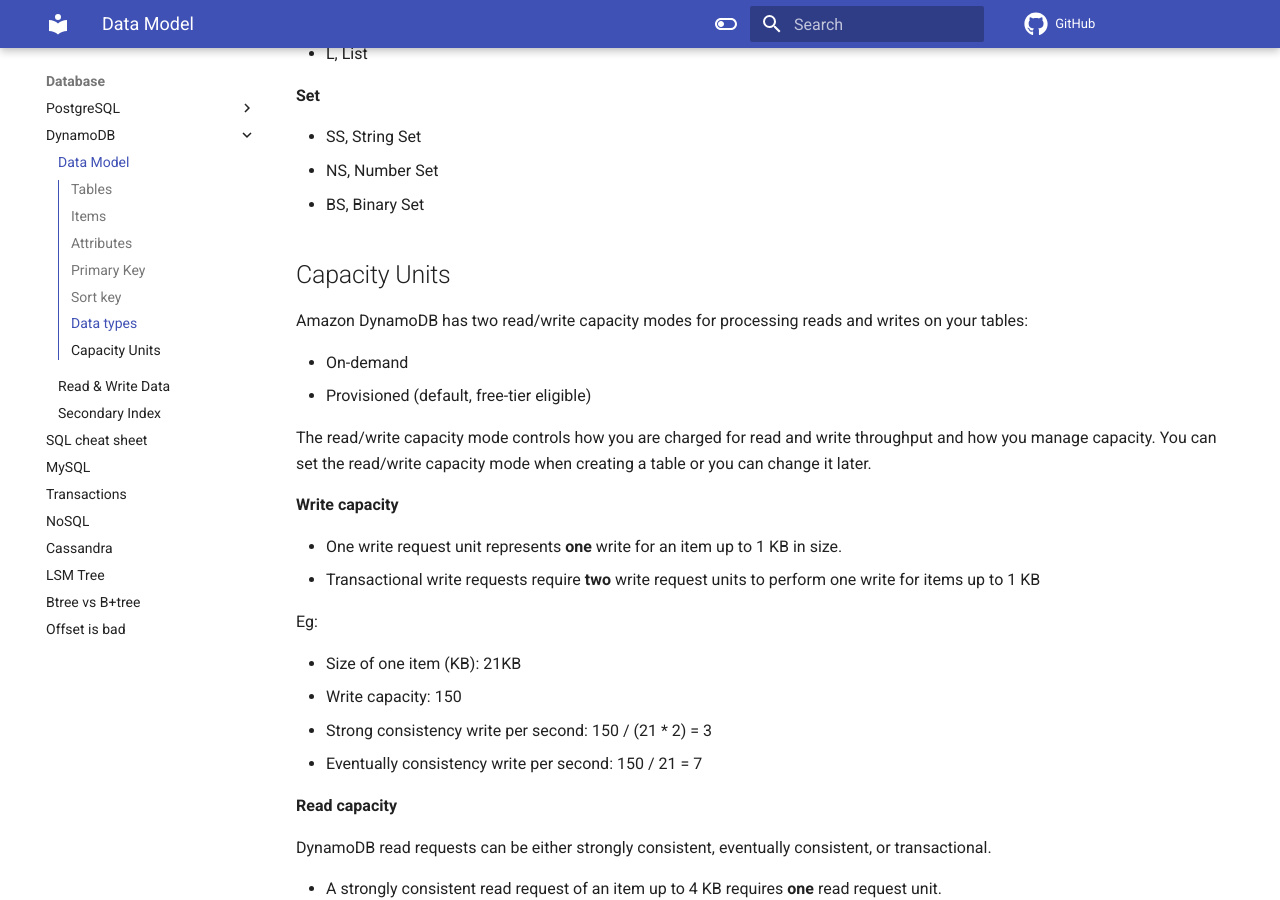
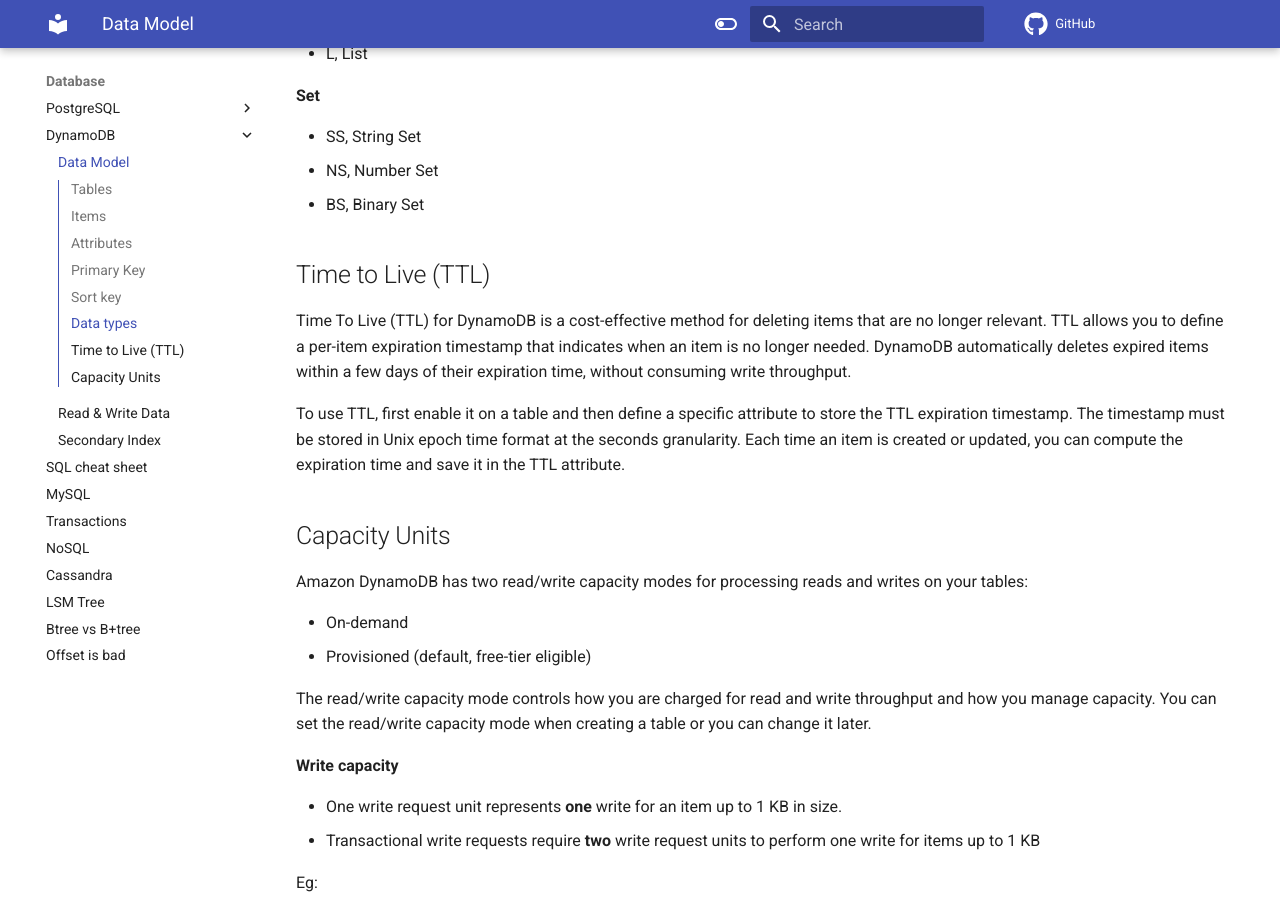
Before and after one commit to dinhhuy258/notes, an MkDocs documentation site: the page built from docs/database/dynamodb/data_model.md, in a window 1280 px wide and 900 px high, scrolled down 1561 px. Built offline with MkDocs 1.6.1 and Material for MkDocs 9.7.7, drawn with Linux system fonts in a browser that asks for light colours; comment, search, counter and statistics services are not loaded.

Commit message:
DynamoDB: Time to Live

```diff
--- a/docs/database/dynamodb/data_model.md
+++ b/docs/database/dynamodb/data_model.md
@@ -48,6 +48,12 @@ Sort key is also known as range key. Ideally, we do not need a range key. It is
 - SS, String Set
 - NS, Number Set
 - BS, Binary Set
+
+## Time to Live (TTL)
+
+Time To Live (TTL) for DynamoDB is a cost-effective method for deleting items that are no longer relevant. TTL allows you to define a per-item expiration timestamp that indicates when an item is no longer needed. DynamoDB automatically deletes expired items within a few days of their expiration time, without consuming write throughput.
+
+To use TTL, first enable it on a table and then define a specific attribute to store the TTL expiration timestamp. The timestamp must be stored in Unix epoch time format at the seconds granularity. Each time an item is created or updated, you can compute the expiration time and save it in the TTL attribute.
 
 ## Capacity Units
 
```
